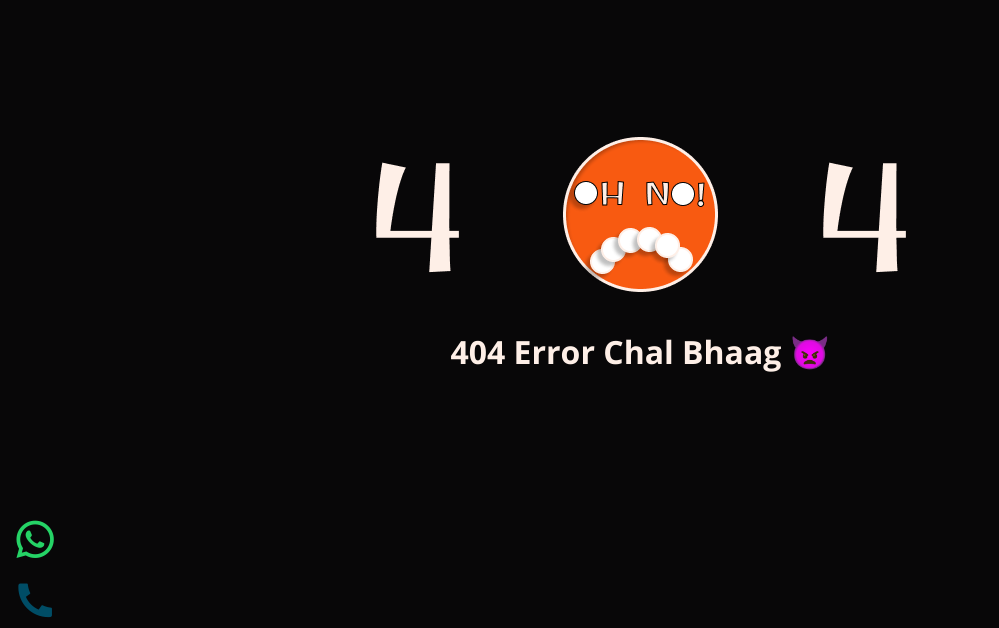
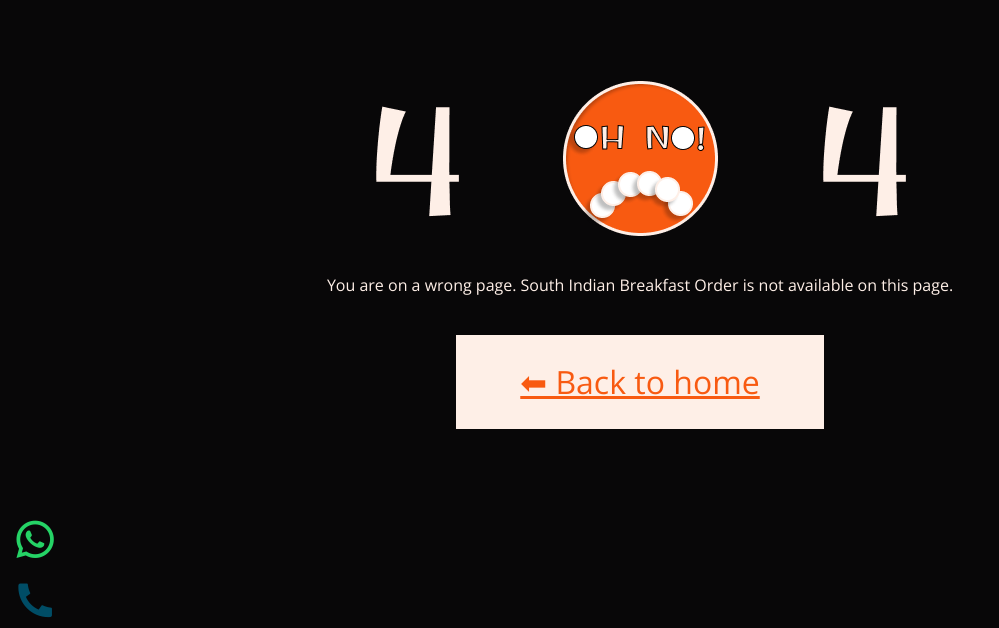
Before and after one commit to jitbherwaniofficial/thesouthindianplate, a Django app: template templates/404.html in a window 1280 px wide. Shown: the part 145-773 px from the top of the page, without its empty margins (0-999 px from the left). Run offline with Django 5.2, Linux system fonts and the light colour scheme; the template is opened without the code that fills it, so the values that code supplies are empty.

Commit message:
404 Updated part 5

```diff
--- a/templates/404.html
+++ b/templates/404.html
@@ -28,14 +28,23 @@
             flex-direction: column;
             gap: 3vw;
         }
+        .error_desc {
+            text-align: center;
+        }
+        .bth {
+            padding: 2vw 5vw;
+            background-color: #feefe7;
+            color: #f85a11;
+            font-size: 2.5vw;
+        }
     </style>
 </head>
 <body>
     {% include 'includes/header.html' %}
     <div class="error_404">
         <img src="{% static 'img/404.png' %}" alt="">
-        <h1 class="error_desc">404 Error Chal Bhaag 👿</h1>
-
+        <p class="error_desc">You are on a wrong page. South Indian Breakfast Order is not available on this page.</p>
+        <a class="bth" href="{% url 'home' %}">⬅ Back to home</a>
     </div>
     {% include 'includes/footer.html' %}
 
```
